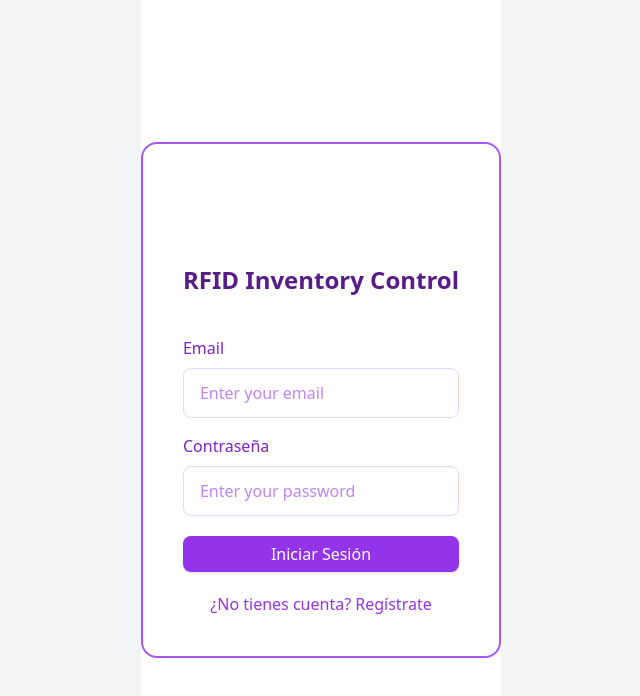
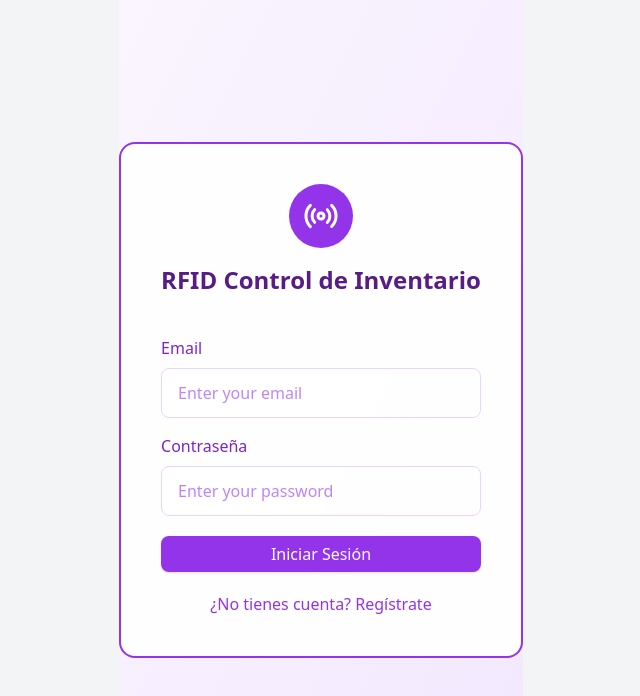
Before and after one commit to ValHazka12/Test, a React (Vite) app: page / in a window 1280 px wide. Shown: the top 696 px of the page, without its empty margins (319-959 px from the left). Built offline with nearby package versions, Linux system fonts and the light colour scheme.

Commit message:
AuthForm.tsx

```diff
--- a/src/components/auth/AuthForm.tsx
+++ b/src/components/auth/AuthForm.tsx
@@ -1,4 +1,4 @@
-import { useState } from 'react';
+import { useState, useEffect } from 'react';
 import { supabase } from '@/lib/supabase';
 import { Button } from '@/components/ui/button';
 import { Label } from '@/components/ui/label';
@@ -10,8 +10,15 @@ export function AuthForm() {
   const [password, setPassword] = useState('');
   const [isLoading, setIsLoading] = useState(false);
   const [isSignUp, setIsSignUp] = useState(false);
+  const [borderWidth, setBorderWidth] = useState(2);
 
-  const handleSubmit = async (e: React.FormEvent) => {
+  useEffect(() => {
+    // Adjust border width based on input fields filled
+    const filledFields = [email, password].filter(Boolean).length;
+    setBorderWidth(2 + filledFields * 2);
+  }, [email, password]);
+
+  const handleSubmit = async (e) => {
     e.preventDefault();
     setIsLoading(true);
 
@@ -39,14 +46,17 @@ export function AuthForm() {
   };
 
   return (
-    <div className="min-h-screen flex items-center justify-center bg-white">
-      <div className="w-full max-w-md bg-white rounded-2xl p-10 border-2 border-purple-500">
+    <div className="min-h-screen flex items-center justify-center bg-gradient-to-br from-purple-50 to-purple-100">
+      <div
+        className={`w-full max-w-md bg-white/90 backdrop-blur-sm rounded-2xl p-10 border-purple-600 transition-all duration-300`}
+        style={{ borderWidth }}
+      >
         <div className="flex flex-col items-center">
-          <div className="w-16 h-16 bg-white rounded-full flex items-center justify-center mb-4">
+          <div className="w-16 h-16 bg-purple-600 rounded-full flex items-center justify-center mb-4">
             <Radio className="w-9 h-9 text-white" />
           </div>
           <h2 className="text-center text-2xl font-bold text-purple-900 mb-2">
-            RFID Inventory Control
+            RFID Control de Inventario
           </h2>
         </div>
         <form className="mt-8 space-y-5" onSubmit={handleSubmit}>
@@ -64,7 +74,7 @@ export function AuthForm() {
                   required
                   value={email}
                   onChange={(e) => setEmail(e.target.value)}
-                  className="appearance-none relative block w-full px-4 py-3 border border-purple-200 placeholder-purple-400 text-purple-900 rounded-lg focus:outline-none focus:border-purple-500 text-base bg-white"
+                  className="appearance-none relative block w-full px-4 py-3 border border-purple-200 placeholder-purple-400 text-purple-900 rounded-lg focus:outline-none focus:border-purple-500 text-base bg-white/50"
                   placeholder="Enter your email"
                 />
               </div>
@@ -82,7 +92,7 @@ export function AuthForm() {
                   required
                   value={password}
                   onChange={(e) => setPassword(e.target.value)}
-                  className="appearance-none relative block w-full px-4 py-3 border border-purple-200 placeholder-purple-400 text-purple-900 rounded-lg focus:outline-none focus:border-purple-500 text-base bg-white"
+                  className="appearance-none relative block w-full px-4 py-3 border border-purple-200 placeholder-purple-400 text-purple-900 rounded-lg focus:outline-none focus:border-purple-500 text-base bg-white/50"
                   placeholder="Enter your password"
                 />
               </div>
```
